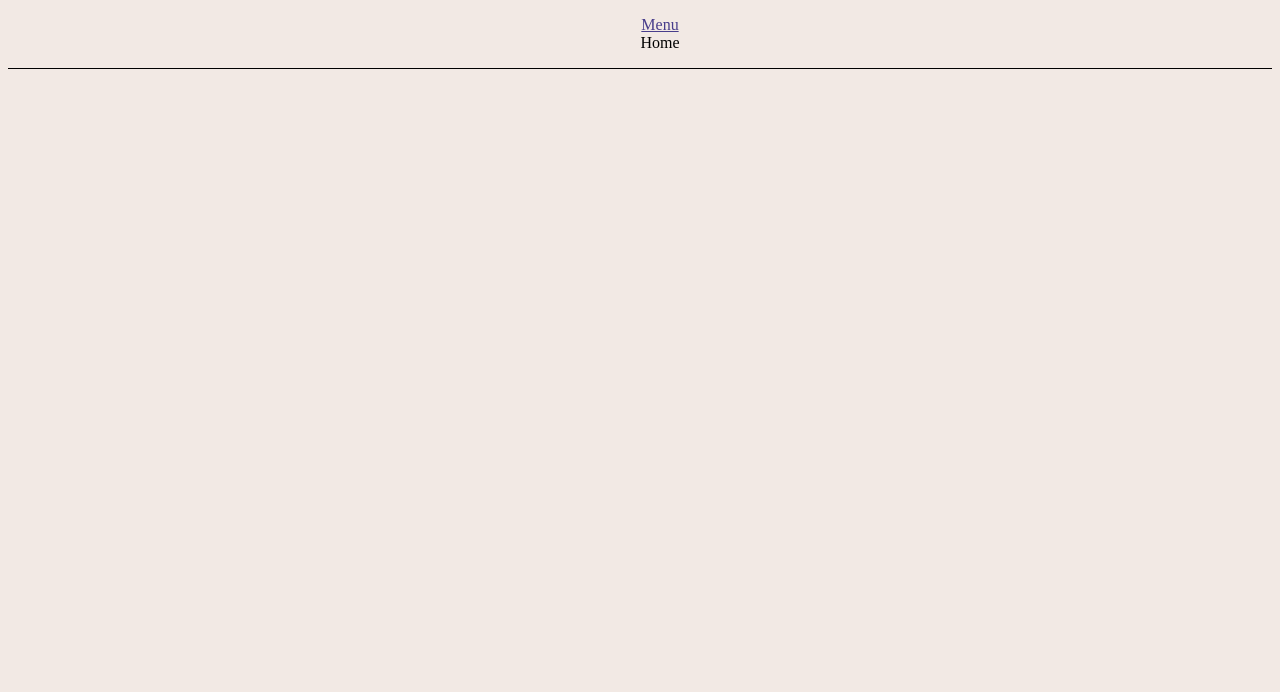
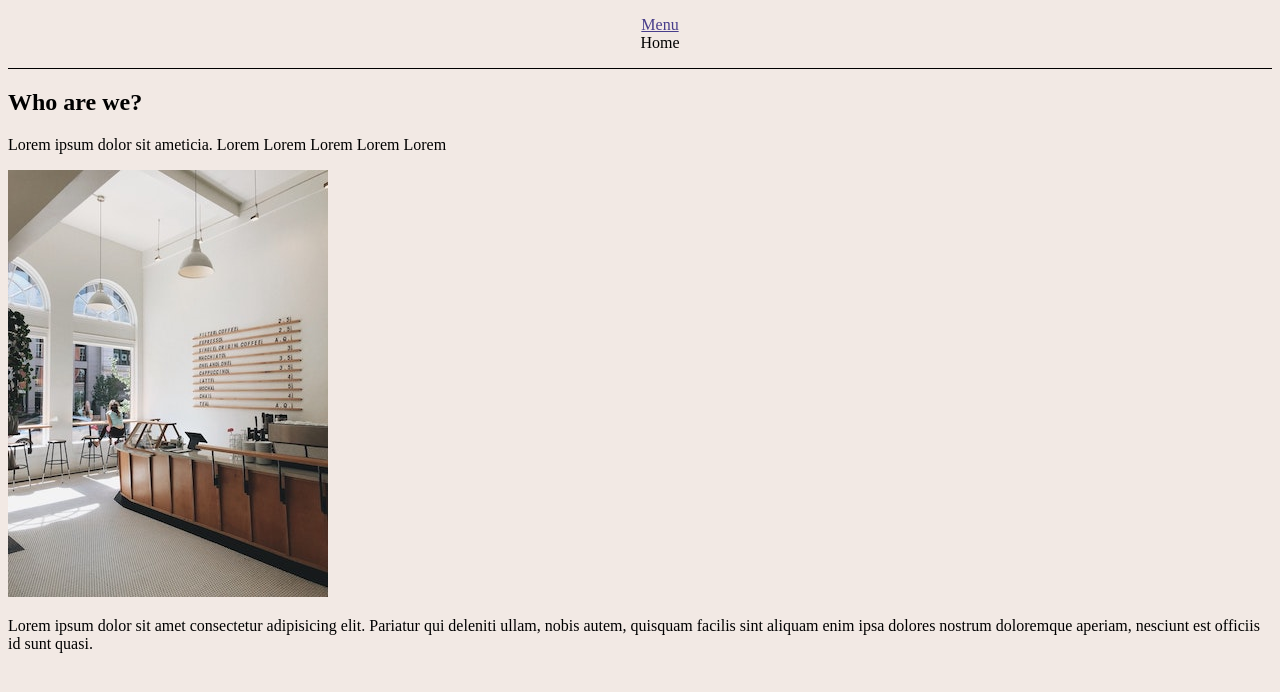
Before and after one commit to LLFlash114/midterm, a plain HTML site: page misc/about.html in a window 1280 px wide. Drawn offline with Linux system fonts and the light colour scheme.

Commit message:
adding about page layout, all headings and paragraphs plus image

```diff
--- a/misc/about.html
+++ b/misc/about.html
@@ -13,6 +13,14 @@
 
             </ol>
           </nav>
+          <main>
+            <article>
+                <h2>Who are we?</h2>
+                <p>Lorem ipsum dolor sit ameticia. Lorem Lorem Lorem Lorem Lorem</p>
+                <img src="../images/cafe.jpg">
+                <p>Lorem ipsum dolor sit amet consectetur adipisicing elit. Pariatur qui deleniti ullam, nobis autem, quisquam facilis sint aliquam enim ipsa dolores nostrum doloremque aperiam, nesciunt est officiis id sunt quasi.</p>
+            </article>
+          </main>
     </header>
   </body>
 </html>
--- a/stylesheets/stylesheet.css
+++ b/stylesheets/stylesheet.css
@@ -21,9 +21,6 @@ li > a:link {
     background-color: #C9ADA7;
     padding: auto;
     margin: auto;
-
-
-
 
 
 
```
